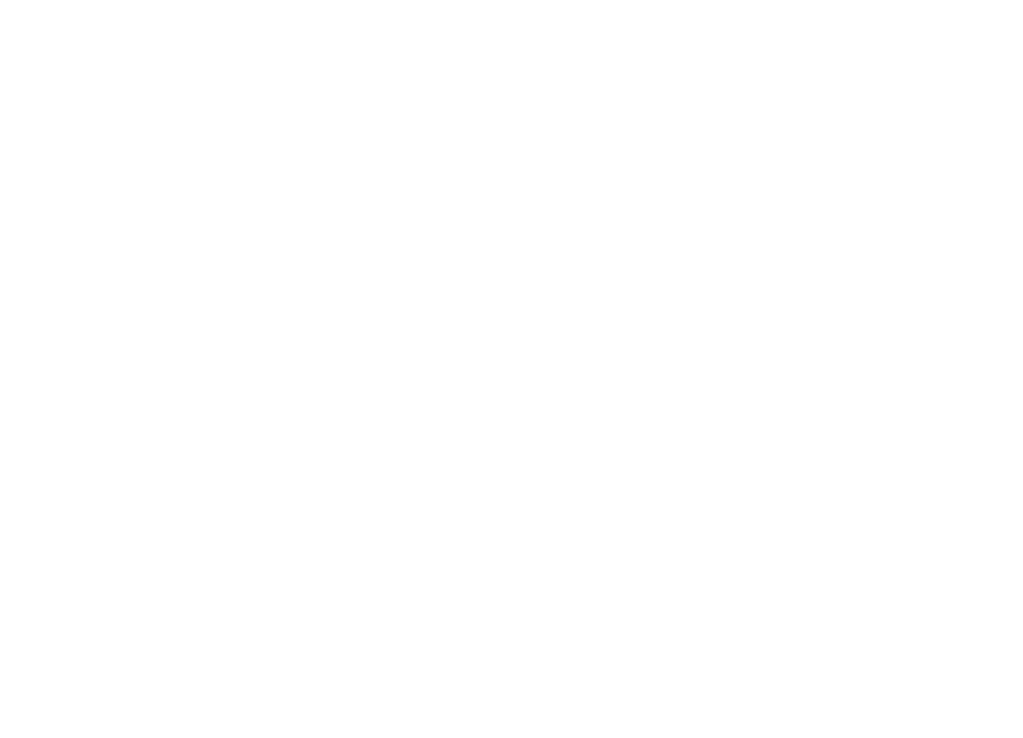
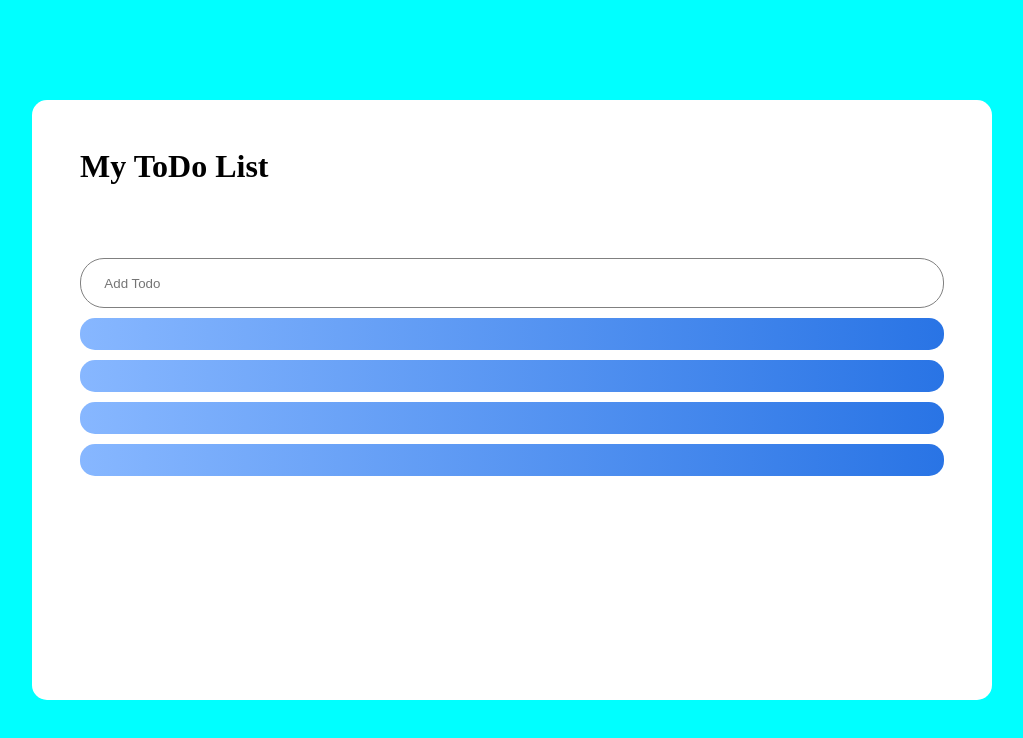
Before and after one commit to jacopo35/vue-todolist, a plain HTML site: page index.html in a window 1280 px wide. Shown: the whole page, without its empty margins (128-1151 px from the left). Drawn offline with nearby package versions, Linux system fonts and the light colour scheme.

Commit message:
add-milestone 2

```diff
--- a/css/style.css
+++ b/css/style.css
@@ -8,3 +8,99 @@ html {
     font-size: 100%;
     color: black;
 }
+
+
+.container {
+    background-color: #00ffff;
+    height: 100vh;
+    width: 100%;
+    display: flex;
+}
+
+.inner-container {
+    width: 75%;
+    height: 75%;
+    margin: auto;
+    background-color: #ffffff;
+    border-radius: 15px;
+    padding: 3em;
+}
+
+.header {
+    height: 100px;
+}
+
+main {
+    height: calc(100% - 100px);
+}
+
+.add-to-do {
+    margin: 10px 0;
+}
+
+.input {
+    border: 1px solid grey;
+    border-radius: 1.5em;
+    display: flex;
+    justify-content: space-around;
+    align-items: center;
+    padding: 10px;
+    height: 50px;
+}
+
+.input:focus-within {
+    border-color: violet;
+}
+
+.input input {
+    width: calc(100% - 4em);
+    border-style: none;
+    outline: none;
+}
+
+.input i {
+    font-size: 1.5em;
+}
+
+ul {
+    list-style-type: none;
+}
+
+i {
+    cursor: pointer;
+}
+
+.todo-text {
+    display: flex;
+}
+
+.todo-list li {
+    padding: 1em;
+    background: linear-gradient(90deg,#87b7ff, #2974e5);
+    border-radius: 15px;
+    margin-bottom: 10px;
+    display: flex;
+    align-items: center;
+    justify-content: space-around;
+}
+
+.todo-list {
+    height: calc(100% - 50px);
+    overflow-y: auto;
+}
+
+.todo-list .todo-text {
+    width: calc(100% - 1.5em);
+}
+
+.todo-list i {
+    font-size: 1.5em;
+}
+
+.todo-list h3 {
+    margin-left: 1em;
+}
+
+h3.line-through {
+    text-decoration: line-through;
+}
--- a/index.html
+++ b/index.html
@@ -13,6 +13,39 @@
 </head>
 <!--inizio body-->
 <body>
+    <div class="container" id="app">
+        <div class="inner-container">
+
+            <!--header-->
+            <header class="header">
+                <h1 class="title"> My ToDo List </h1>
+            </header>
+            <!--header-->
+
+            <!--inizio main-->
+            <main>
+                <div class="add-to-do">
+                    <div class="input">
+                        <input type="text" placeholder="Add Todo">
+                        <i class="fas fa-plus-circle"></i>
+                    </div>
+                </div>
+                <div class="todo-list">
+                    <ul>
+                        <li v-for="todo in todos">
+                            <div class="todo-text">
+                                <i class="far" :class="(todo.done == false) ? 'fa-square' : 'fa-check-square'"
+                                    @click="todo.done = !todo.done"></i>
+                                <h3 :class="(todo.done == true) ? 'line-through' : ''" @click="todo.done = !todo.done"></h3>
+                            </div>
+                            <i @click="removeTodo(index)" class="far fa-times-circle"></i>
+                        </li>
+                    </ul>
+                </div>
+            </main>
+            <!--fine main-->
+        </div>
+    </div>
     <!--script-->
     <script src="/js/script.js"></script>
 </body>
--- a/js/script.js
+++ b/js/script.js
@@ -12,3 +12,35 @@ Visualizzare a fianco ad ogni item ha una “x”: cliccando su di essa, il todo
 MILESTONE 3
 Predisporre un campo di input testuale e un pulsante “aggiungi”: cliccando sul pulsante, il testo digitato viene letto e utilizzato per creare un nuovo todo, che quindi viene aggiunto alla lista dei todo esistenti.
 */
+
+//utilizzo di vue
+const app = new Vue(
+    {
+        el: '#app',
+        data: {//dati da utilizzare
+            todos: [
+                {
+                    text: 'spesa',
+                    done: false
+                },
+                {
+                    text: 'cena',
+                    done: false
+                },
+                {
+                    text: 'Chiamare Luca',
+                    done: false
+                },
+                {
+                    text: 'Comprare il caricatore del telefono',
+                    done: false
+                }
+            ]
+        },
+        methods: {//
+            removeTodo: function (index) {
+                this.todos.splice(index, 1);
+            }
+        }
+    }
+)
```
